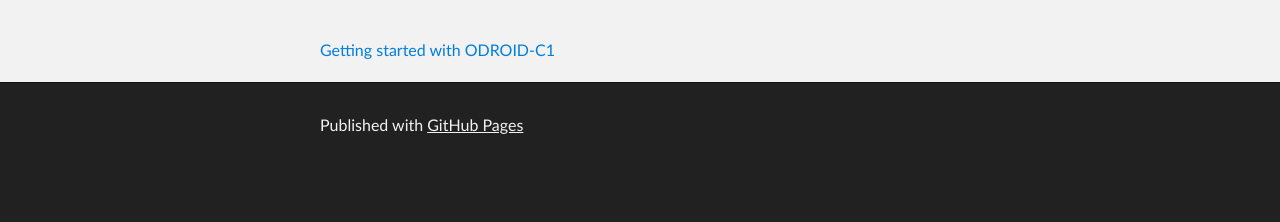
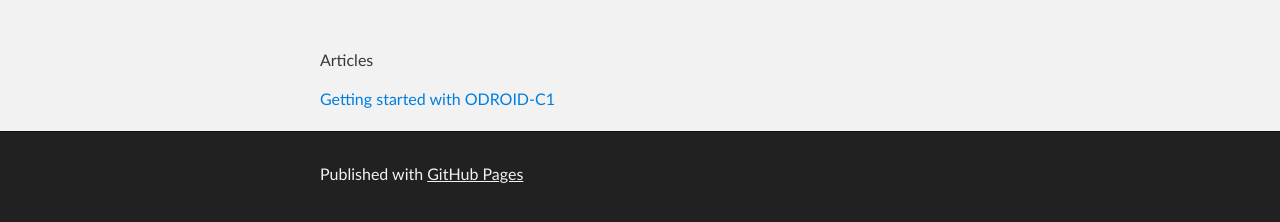
Before and after one commit to aubort/aubort.github.io, a plain HTML site: page index.html in a window 1280 px wide. Shown: the part 200-422 px from the top of the page. Drawn offline with Linux system fonts and the light colour scheme.

Commit message:
add articles

```diff
--- a/index.html
+++ b/index.html
@@ -25,6 +25,7 @@
     <!-- MAIN CONTENT -->
     <div id="main_content_wrap" class="outer">
       <section id="main_content" class="inner">
+        <p>Articles</p>
         <a href="http://aubort.github.io/articles/odroid.md">Getting started with ODROID-C1</a>
         <!-- <h3> -->
 <!-- <a id="welcome-to-github-pages" class="anchor" href="#welcome-to-github-pages" aria-hidden="true"><span class="octicon octicon-link"></span></a>Welcome to GitHub Pages.</h3> -->
```
